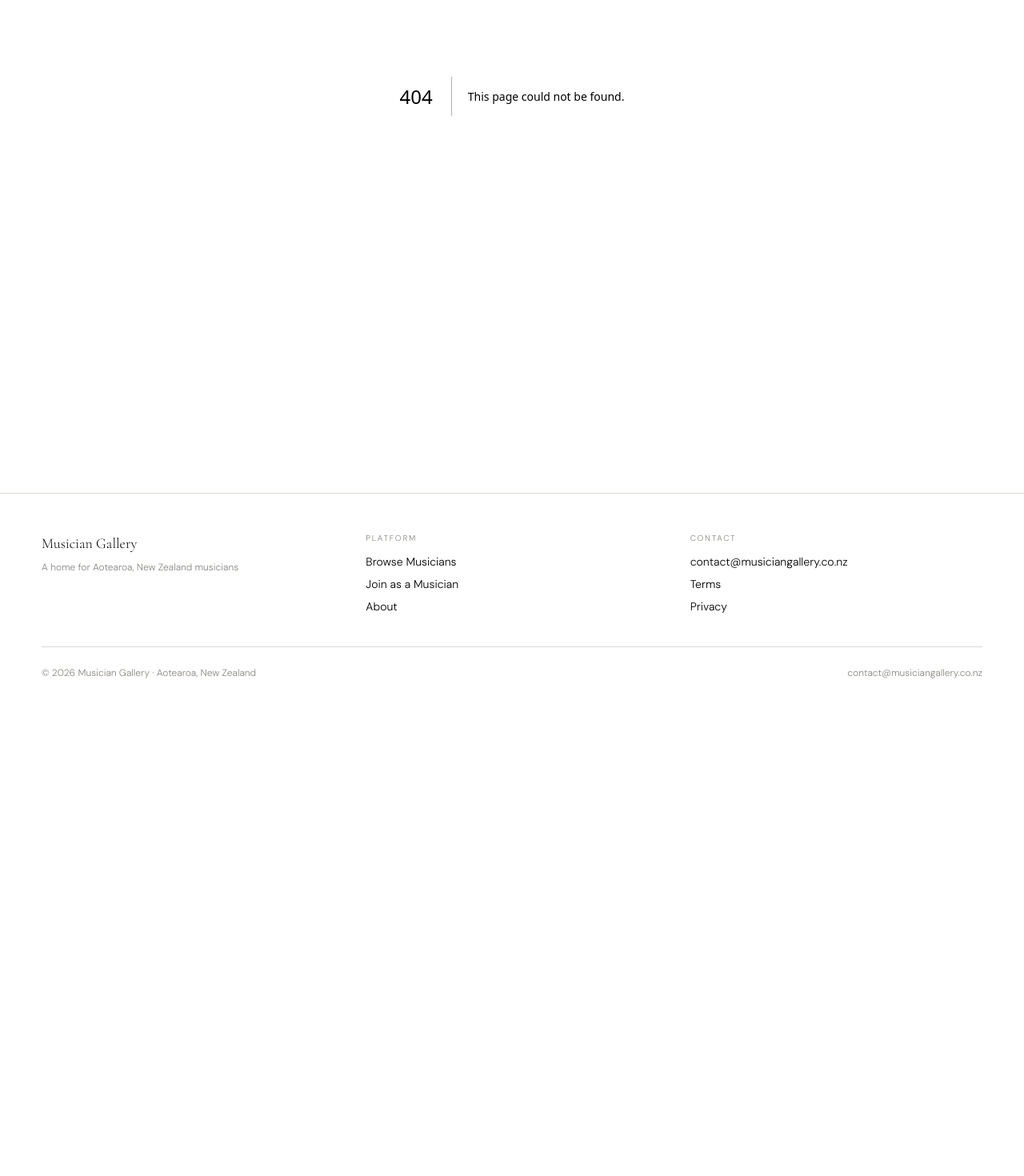
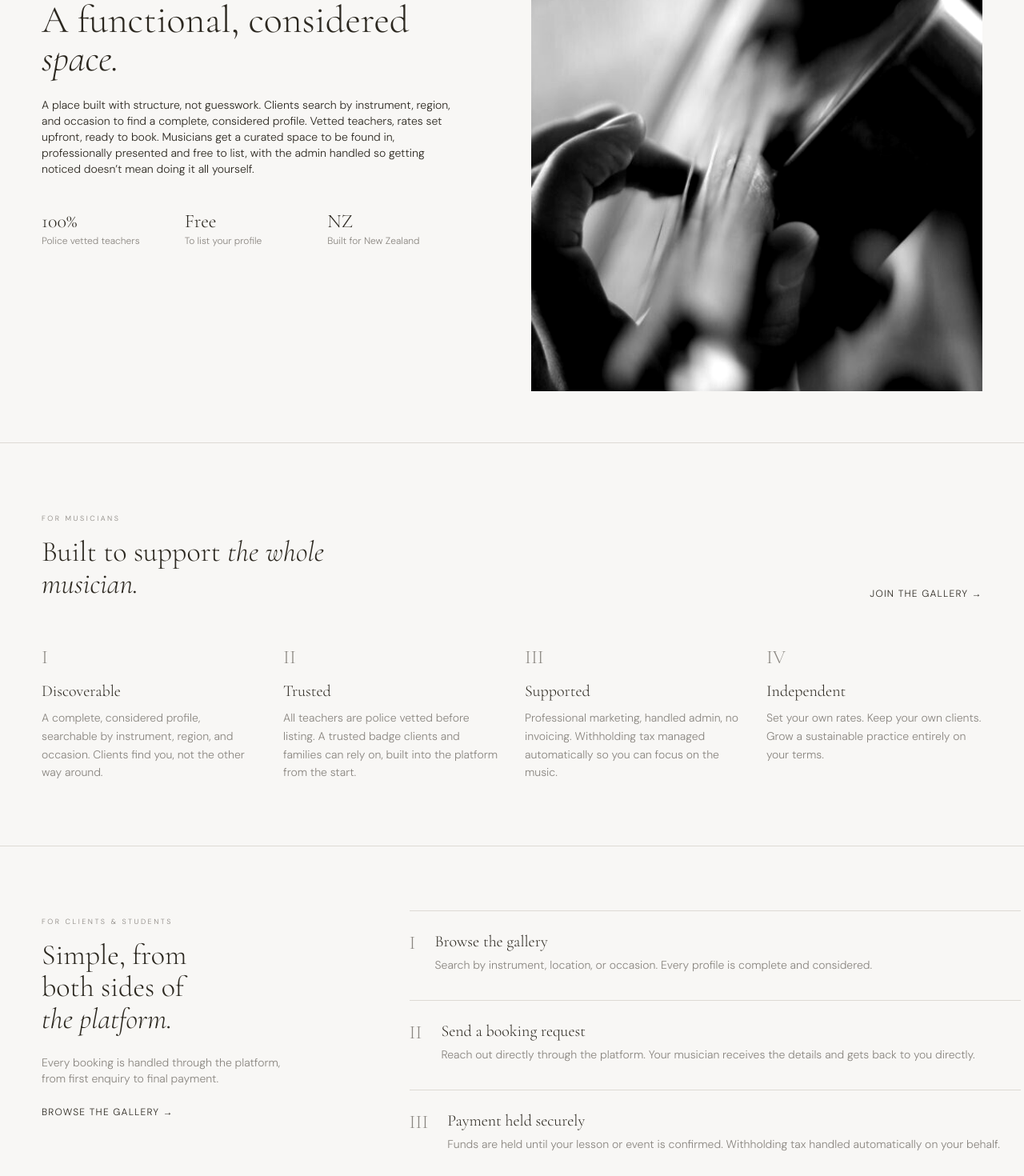
Before and after one commit to musiciangallery/Musician-Gallery, a Next.js app: page /about in a window 1280 px wide. Before the commit this address had no page. Shown: the part 360-1830 px from the top of the page at 80% size. Before the commit the page ends 1257 px from the top, so only its background shows below. Built offline with nearby package versions, Linux system fonts and the light colour scheme.

Commit message:
Create page.tsx

```diff
--- /dev/null
+++ b/src/app/about/page.tsx
@@ -0,0 +1,156 @@
+import type { Metadata } from "next";
+import Link from "next/link";
+import Image from "next/image";
+
+export const metadata: Metadata = {
+  title: "About | Musician Gallery",
+};
+
+const pillars = [
+  {
+    n: "I",
+    t: "Discoverable",
+    b: "A complete, considered profile, searchable by instrument, region, and occasion. Clients find you, not the other way around.",
+  },
+  {
+    n: "II",
+    t: "Trusted",
+    b: "All teachers are police vetted before listing. A trusted badge clients and families can rely on, built into the platform from the start.",
+  },
+  {
+    n: "III",
+    t: "Supported",
+    b: "Professional marketing, handled admin, no invoicing. Withholding tax managed automatically so you can focus on the music.",
+  },
+  {
+    n: "IV",
+    t: "Independent",
+    b: "Set your own rates. Keep your own clients. Grow a sustainable practice entirely on your terms.",
+  },
+];
+
+const howSteps = [
+  {
+    n: "I",
+    t: "Browse the gallery",
+    b: "Search by instrument, location, or occasion. Every profile is complete and considered.",
+  },
+  {
+    n: "II",
+    t: "Send a booking request",
+    b: "Reach out directly through the platform. Your musician receives the details and gets back to you directly.",
+  },
+  {
+    n: "III",
+    t: "Payment held securely",
+    b: "Funds are held until your lesson or event is confirmed. Withholding tax handled automatically on your behalf.",
+  },
+  {
+    n: "IV",
+    t: "Enjoy the music",
+    b: "Whether it's a performance or a lesson, your musician or teacher delivers — and gets paid. We take care of everything in between.",
+  },
+];
+
+export default function AboutPage() {
+  return (
+    <>
+      <section className="px-6 md:px-[52px] py-16 grid md:grid-cols-2 gap-12 items-center border-b border-rule">
+        <div>
+          <span className="eyebrow">The Gallery Function</span>
+          <h1 className="font-serif text-4xl md:text-5xl mt-3 mb-6 max-w-lg">
+            A functional, considered <em>space.</em>
+          </h1>
+          <p className="text-sm max-w-lg mb-3">
+            A place built with structure, not guesswork. Clients search by
+            instrument, region, and occasion to find a complete, considered
+            profile. Vetted teachers, rates set upfront, ready to book.
+            Musicians get a curated space to be found in, professionally
+            presented and free to list, with the admin handled so getting
+            noticed doesn&rsquo;t mean doing it all yourself.
+          </p>
+          <div className="grid grid-cols-3 gap-6 max-w-lg mt-10">
+            <div>
+              <p className="font-serif text-2xl">100%</p>
+              <p className="text-xs text-mid">Police vetted teachers</p>
+            </div>
+            <div>
+              <p className="font-serif text-2xl">Free</p>
+              <p className="text-xs text-mid">To list your profile</p>
+            </div>
+            <div>
+              <p className="font-serif text-2xl">NZ</p>
+              <p className="text-xs text-mid">Built for New Zealand</p>
+            </div>
+          </div>
+        </div>
+        <div className="relative aspect-[4/5]">
+          <Image
+            src="/brand/about-violin-bridge.jpg"
+            alt="Close detail of a violin bow and bridge"
+            fill
+            className="object-cover photo-mono"
+            sizes="(max-width: 768px) 100vw, 40vw"
+          />
+        </div>
+      </section>
+
+      <section className="px-6 md:px-[52px] py-20 border-b border-rule">
+        <div className="flex flex-wrap items-end justify-between gap-6 mb-14">
+          <div>
+            <span className="eyebrow">For musicians</span>
+            <h2 className="font-serif text-3xl md:text-4xl mt-3 max-w-md">
+              Built to support <em>the whole musician.</em>
+            </h2>
+          </div>
+          <Link href="/join" className="text-xs tracking-[0.1em] uppercase hover:text-accent">
+            Join the gallery &rarr;
+          </Link>
+        </div>
+        <div className="grid sm:grid-cols-2 lg:grid-cols-4 gap-8">
+          {pillars.map((p) => (
+            <div key={p.n}>
+              <span className="font-serif text-2xl text-mid">{p.n}</span>
+              <h3 className="font-serif text-xl mt-3 mb-2">{p.t}</h3>
+              <p className="text-sm text-mid leading-relaxed">{p.b}</p>
+            </div>
+          ))}
+        </div>
+      </section>
+
+      <section className="px-6 md:px-[52px] py-20 grid md:grid-cols-[35%_65%] gap-12">
+        <div>
+          <span className="eyebrow">For clients &amp; students</span>
+          <h2 className="font-serif text-3xl md:text-4xl mt-3">
+            Simple, from
+            <br />
+            both sides of
+            <br />
+            <em>the platform.</em>
+          </h2>
+          <p className="text-sm text-mid mt-6 max-w-xs">
+            Every booking is handled through the platform, from first enquiry
+            to final payment.
+          </p>
+          <Link
+            href="/gallery"
+            className="text-xs tracking-[0.1em] uppercase hover:text-accent mt-6 inline-block"
+          >
+            Browse the gallery &rarr;
+          </Link>
+        </div>
+        <div className="space-y-8">
+          {howSteps.map((s) => (
+            <div key={s.n} className="flex gap-6 border-t border-rule pt-6">
+              <span className="font-serif text-2xl text-mid">{s.n}</span>
+              <div>
+                <h3 className="font-serif text-xl mb-1">{s.t}</h3>
+                <p className="text-sm text-mid leading-relaxed">{s.b}</p>
+              </div>
+            </div>
+          ))}
+        </div>
+      </section>
+    </>
+  );
+}
```
